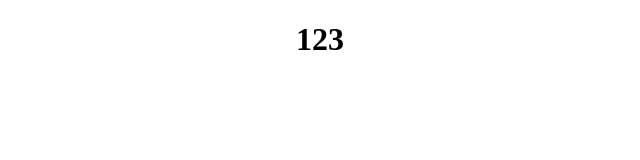
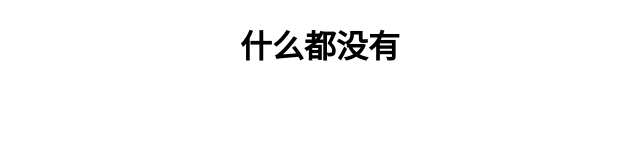
Before and after one commit to jx8a/2, a plain HTML site: page index.html in a window 1280 px wide. Shown: the whole page, without its empty margins (320-960 px from the left). Drawn offline with Linux system fonts and the light colour scheme.

Commit message:
更新 index.html

```diff
--- a/index.html
+++ b/index.html
@@ -13,7 +13,7 @@ h1{
 </style>
 </head>
 <body>
-<h1>123</h1>
+<h1>什么都没有</h1>
 <h1></h1>
 <h1></h1>
 <h1></h1>
```
